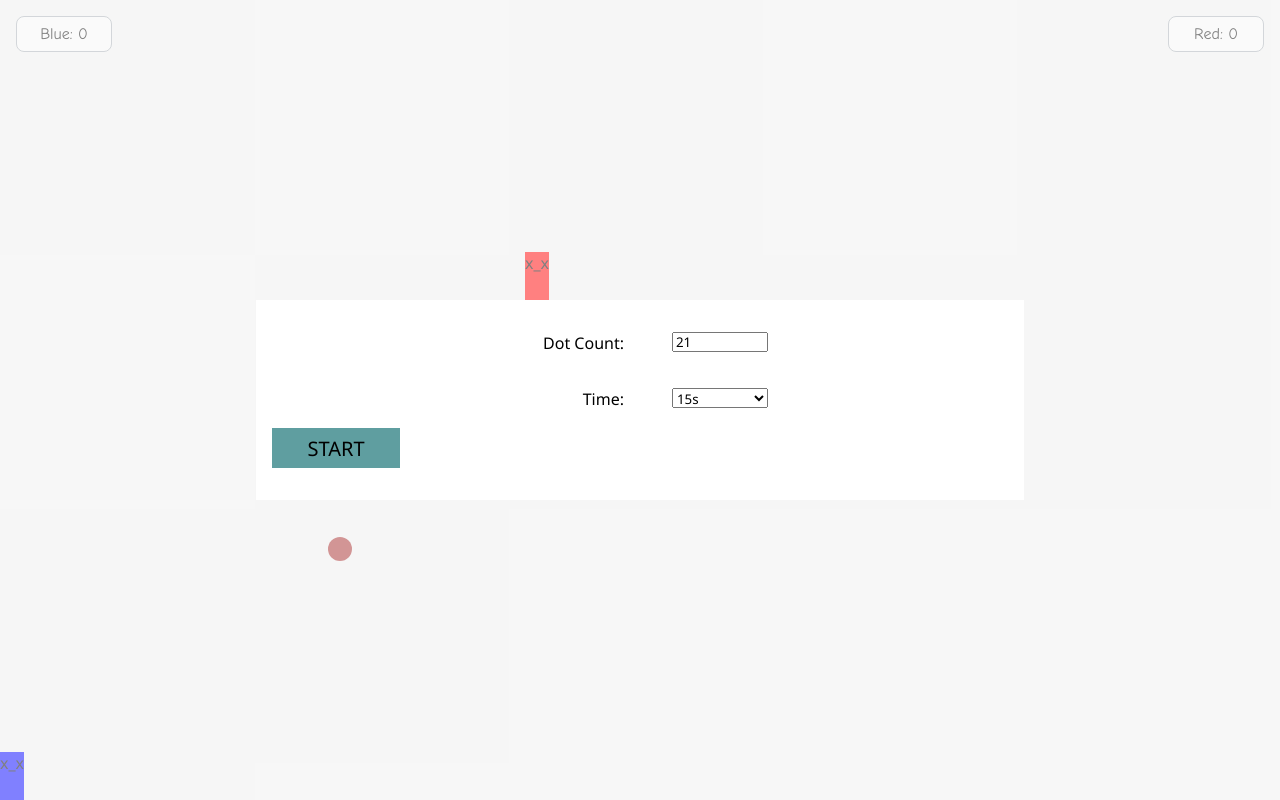
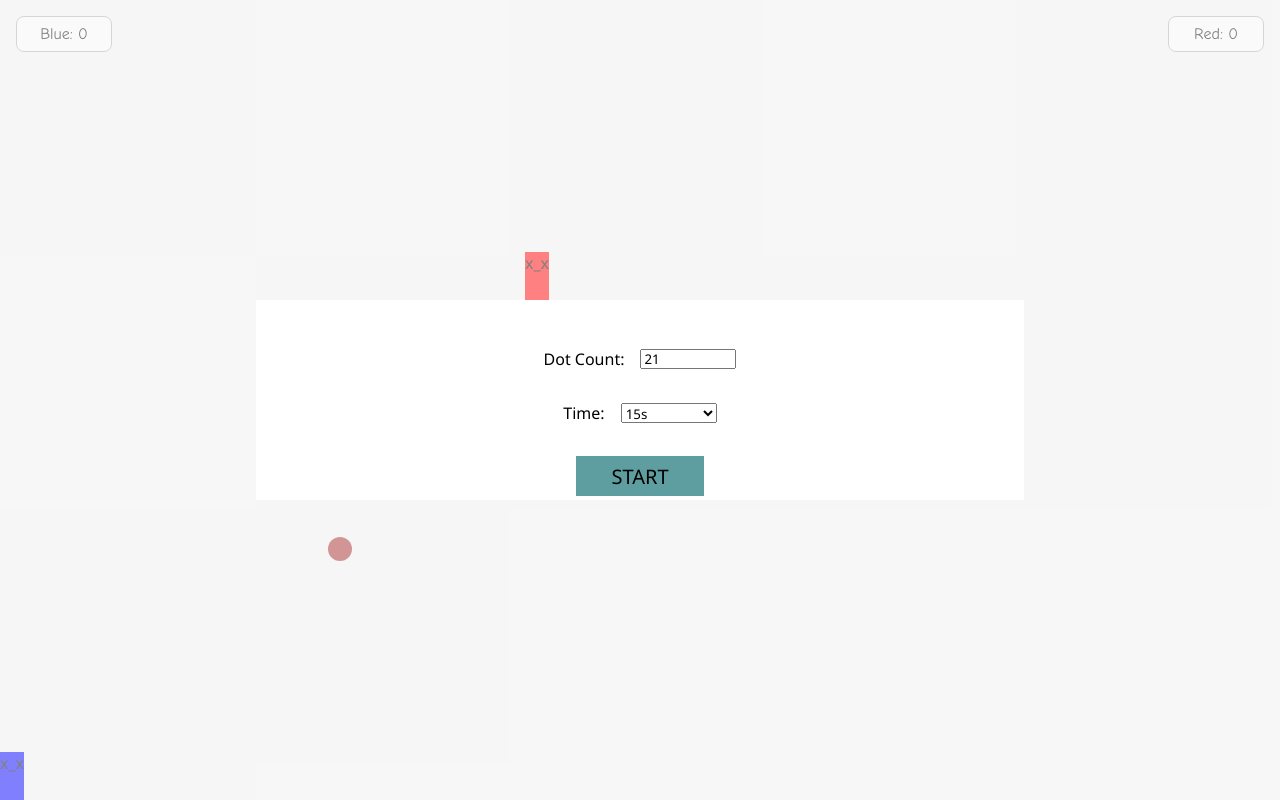
Before and after one commit to nbohling/dot-race, a website with bundled scripts: page index.html in a window 1280 px wide. Built offline with nearby package versions, Linux system fonts and the light colour scheme.

Commit message:
work on start menu

```diff
--- a/index.html
+++ b/index.html
@@ -23,8 +23,11 @@
         <!-- <div class="message"><h1>Press the spacebar to begin!</h1></div> -->
         <div class="menu">
             <div id="options">
+                <div class="center field-container">
                     <label for="dot-count">Dot Count:</label>
                     <input class="input-field" type="number" id="dot-count-field" name="dot-count" min="1" max="10000" value="21">
+                </div>
+                <div class="center field-container">
                     <label for="time">Time:</label>
                     <select class="input-field" name="time" id="time">
                         <option value="15">15s</option>
@@ -34,7 +37,10 @@
                         <option value="300">5m</option>
                     </select>
                 </div>
+            </div>
+            <div id="start-container">
                 <div id="start"><span>START</span></div>
+            </div>
         </div>
     </div>
 </body>
--- a/style.css
+++ b/style.css
@@ -70,6 +70,12 @@ h1 {
     position: absolute;
 }
 
+.center {
+    display:flex;
+    justify-content: center;
+    align-items: center;
+}
+
 #player-one {
     background-color:blue;
 }
@@ -89,12 +95,12 @@ h1 {
 }
 
 #options {
-    display: grid;
-    justify-content: center;
-    justify-items: right;
-    grid-template-columns: 1fr 1fr;
-    gap: 2rem;
-    padding:1rem;
+    /* display: flex; */
+    /* justify-content: center; */
+    /* justify-items: right; */
+    /* grid-template-columns: 1fr 1fr; */
+    /* gap: 2rem; */
+    /* padding:1rem; */
 }
 
 .input-field {
@@ -112,4 +118,14 @@ h1 {
     display:flex;
     align-items: center;
     justify-content: center;
+    margin-top: 2rem;
 }
+
+#start-container {
+    display: flex;
+    justify-content: center;
+}
+
+.field-container {
+    margin-top:2rem;
+}
```
Lines whose indentation alone changed are shown as unchanged.
